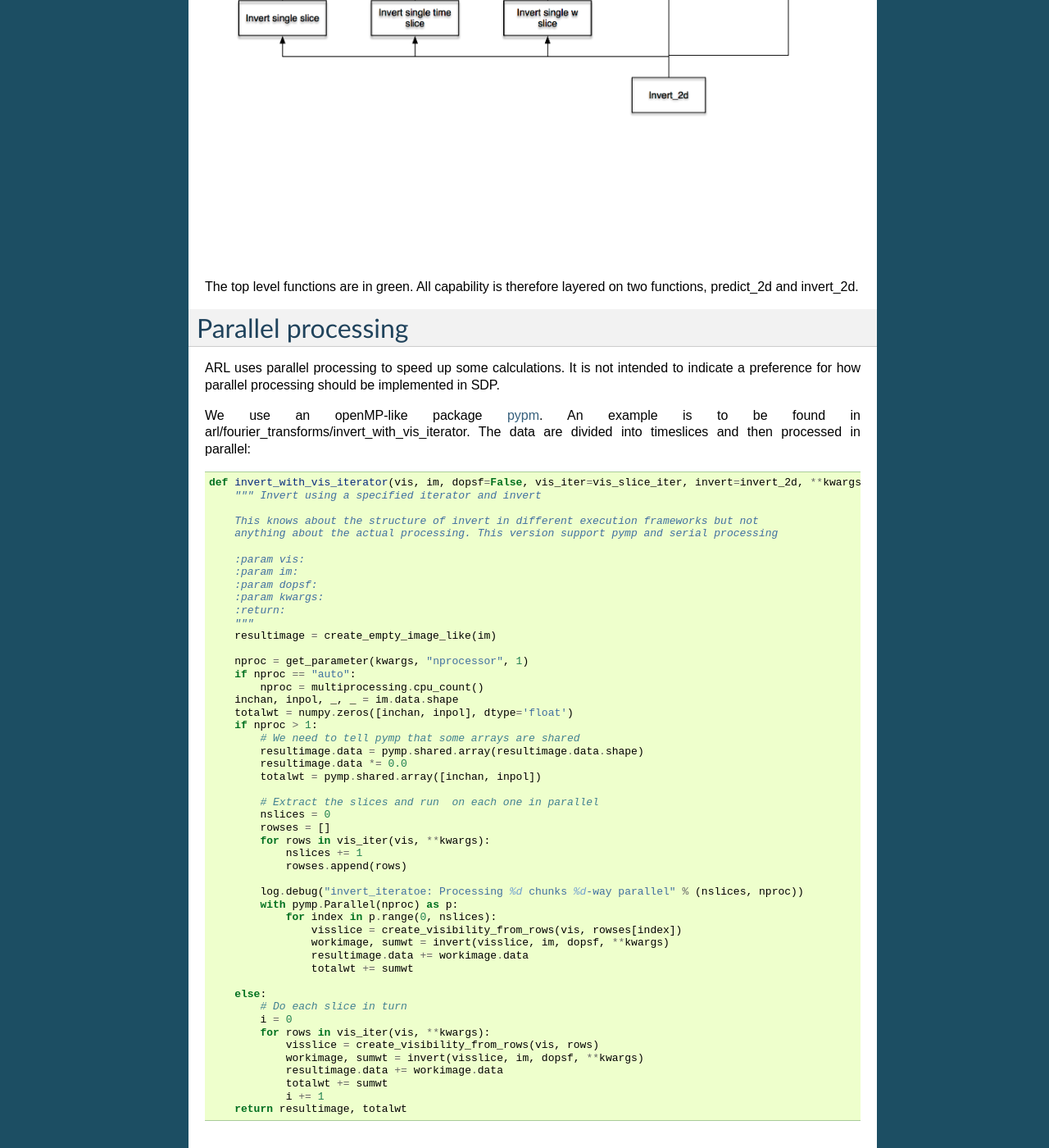
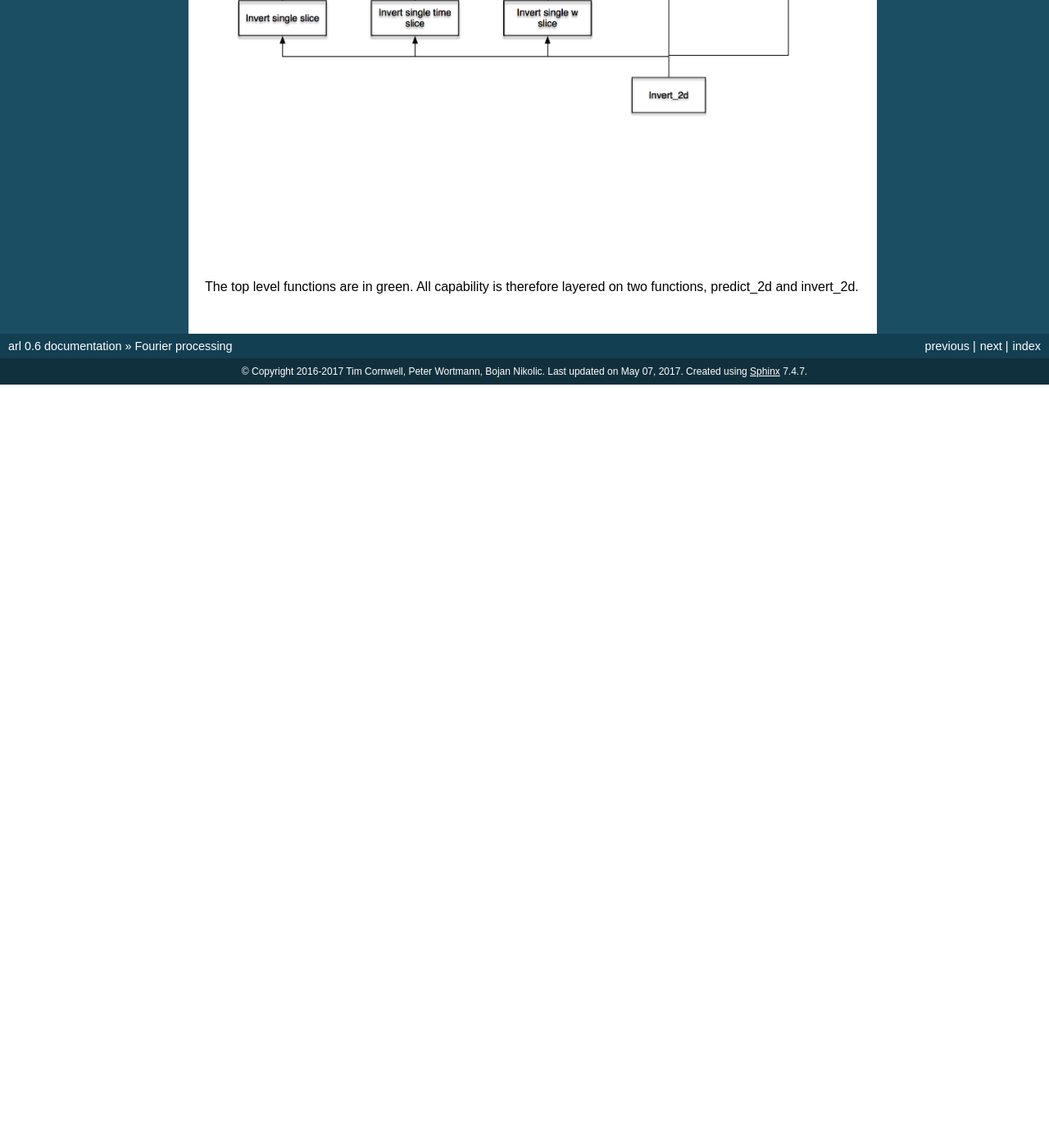
Before and after one commit to ska-telescope/ska-sdp-func-python, a Sphinx documentation site: the page built from docs/ARL_Fourier_processing.rst, in a window 1280 px wide and 1400 px high, scrolled down 2442 px. Shown: the whole window at 82% size. Built offline with Sphinx 7.4.7, drawn with Linux system fonts in a browser that asks for light colours; pages that are not in the unit, such as notebooks, are missing from menus; after the commit the page ends 2911 px from its top, so only the background shows below that; some of the changed text lies outside the part shown.

Commit message:
Dask related changes
Remove pymp since it cannot co-exist.

```diff
--- a/docs/ARL_Fourier_processing.rst
+++ b/docs/ARL_Fourier_processing.rst
@@ -64,64 +64,3 @@ The layering of predict and invert classes is shown below:
       :width: 1024px
 
 The top level functions are in green. All capability is therefore layered on two functions, predict_2d and invert_2d.
-
-
-Parallel processing
-*******************
-
-ARL uses parallel processing to speed up some calculations. It is not intended to indicate a preference for how
-parallel processing should be implemented in SDP.
-
-We use an openMP-like package `pypm <https://github.com/classner/pymp/>`_. An example is to be found in
-arl/fourier_transforms/invert_with_vis_iterator. The data are divided into timeslices and then processed in parallel::
-
-      def invert_with_vis_iterator(vis, im, dopsf=False, vis_iter=vis_slice_iter, invert=invert_2d, **kwargs):
-          """ Invert using a specified iterator and invert
-
-          This knows about the structure of invert in different execution frameworks but not
-          anything about the actual processing. This version support pymp and serial processing
-
-          :param vis:
-          :param im:
-          :param dopsf:
-          :param kwargs:
-          :return:
-          """
-          resultimage = create_empty_image_like(im)
-
-          nproc = get_parameter(kwargs, "nprocessor", 1)
-          if nproc == "auto":
-              nproc = multiprocessing.cpu_count()
-          inchan, inpol, _, _ = im.data.shape
-          totalwt = numpy.zeros([inchan, inpol], dtype='float')
-          if nproc > 1:
-              # We need to tell pymp that some arrays are shared
-              resultimage.data = pymp.shared.array(resultimage.data.shape)
-              resultimage.data *= 0.0
-              totalwt = pymp.shared.array([inchan, inpol])
-
-              # Extract the slices and run  on each one in parallel
-              nslices = 0
-              rowses = []
-              for rows in vis_iter(vis, **kwargs):
-                  nslices += 1
-                  rowses.append(rows)
-
-              log.debug("invert_iteratoe: Processing %d chunks %d-way parallel" % (nslices, nproc))
-              with pymp.Parallel(nproc) as p:
-                  for index in p.range(0, nslices):
-                      visslice = create_visibility_from_rows(vis, rowses[index])
-                      workimage, sumwt = invert(visslice, im, dopsf, **kwargs)
-                      resultimage.data += workimage.data
-                      totalwt += sumwt
-
-          else:
-              # Do each slice in turn
-              i = 0
-              for rows in vis_iter(vis, **kwargs):
-                  visslice = create_visibility_from_rows(vis, rows)
-                  workimage, sumwt = invert(visslice, im, dopsf, **kwargs)
-                  resultimage.data += workimage.data
-                  totalwt += sumwt
-                  i += 1
-          return resultimage, totalwt
```
Also changed, not shown: 1 other file.
